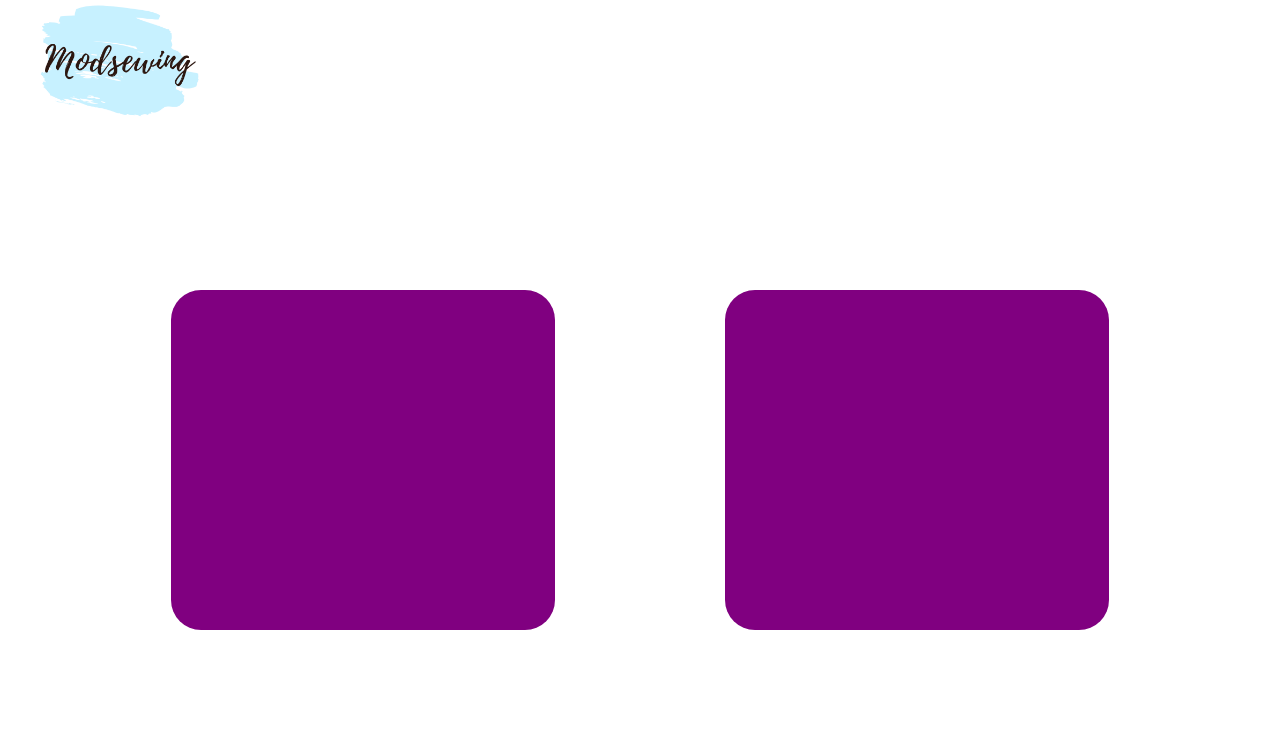
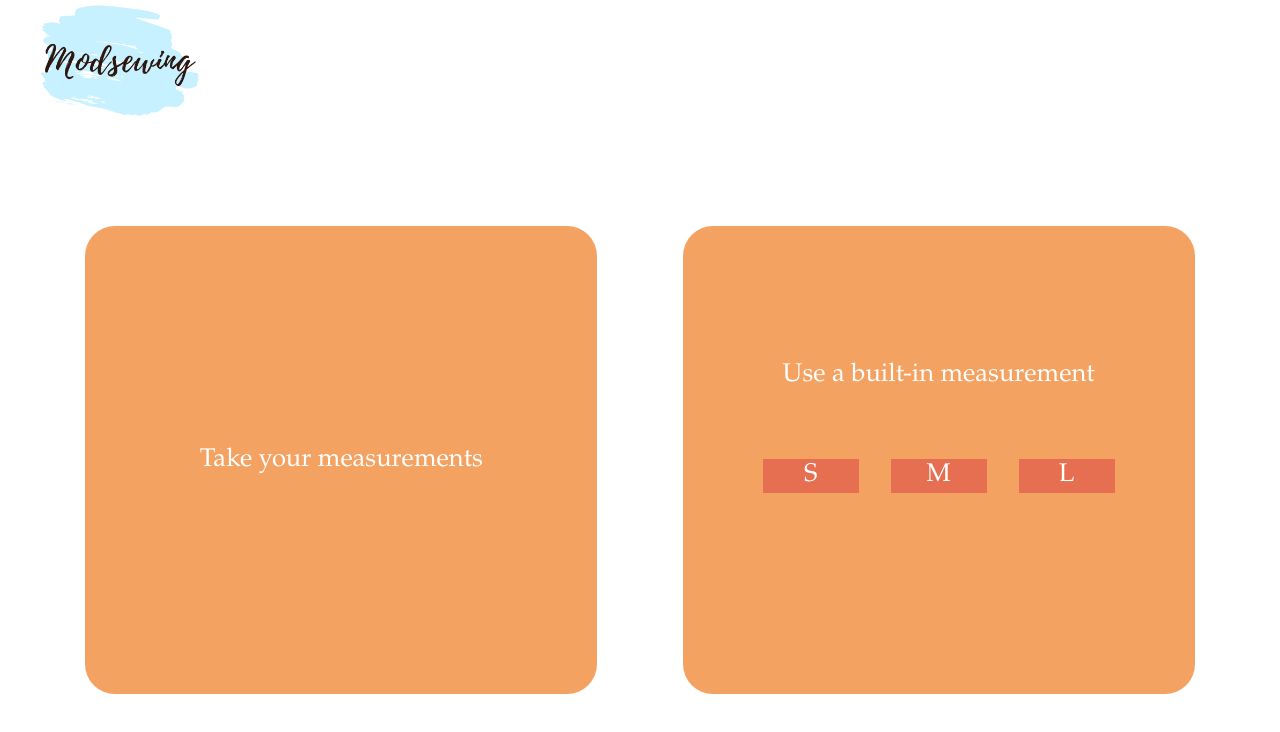
Before and after one commit to preeth1/modsewing, a React (Create React App) app: page / in a window 1280 px wide. Shown: the top 732 px of the page. Built offline with nearby package versions, Linux system fonts and the light colour scheme.

Commit message:
Style buttons

```diff
--- a/src/App.css
+++ b/src/App.css
@@ -1,3 +1,9 @@
+/*Japanese Indigo: #264653
+Jungle Green: #2A9D8F
+Hansa Yellow: #E9C46A
+Sandy Brown: #F4A261
+Light Red Ochre: #E76F51*/
+
 html,body,#root {
 	height: 100%;
 	width: 100%;
@@ -69,11 +75,35 @@ html,body,#root {
 
 .MeasurementButton {
 	display: flex;
+	flex-direction: column;
 	justify-content: center;
 	align-items: center;
-	font-size: .2em;
+	font-size: .4em;
+	background-color: #F4A261;
+	color: white;
 	border-radius:30px;
-	background-color: purple;
+	height: 50%;
+	width: 30%;
+	padding: 5%;
+}
+
+.BuiltInButtonPanel {
+	display: flex;
+	flex-direction: row;
+	justify-content: space-around;
+	align-items: center;
+	width: 100%;
+	height: 50%;
+}
+
+.BuiltInButton {
+	display: flex;
+	flex-direction: row;
+	justify-content: space-around;
+	align-items: center;
+	width: 25%;
+	height: 20%;
+	background-color: #E76F51;
 }
 
 .MeasurementLabel {
@@ -81,16 +111,6 @@ html,body,#root {
 	justify-content: center;
 	align-items: center;
 	font-size: .2em;
-}
-
-.MeasurementButton {
-	display: flex;
-	justify-content: center;
-	align-items: center;
-	font-size: .2em;
-	background-color: purple;
-	height: 50%;
-	width: 30%;
 }
 
 .ContentPanelPattern {
--- a/src/App.js
+++ b/src/App.js
@@ -95,8 +95,21 @@ render () {
         </div>
           <div className="ContentPanelMeasurements">
             <div className="MeasurementButton MeasurementHelperButton">
+            Take your measurements
             </div>
             <div className="MeasurementButton MeasurementBuiltInButton">
+            Use a built-in measurement
+              <div className="BuiltInButtonPanel">
+                <div className="BuiltInButton">
+                S
+                </div>
+                <div className="BuiltInButton">
+                M
+                </div>
+                <div className="BuiltInButton">
+                L
+                </div>
+              </div>
             </div>
           </div>
       </div>
```
